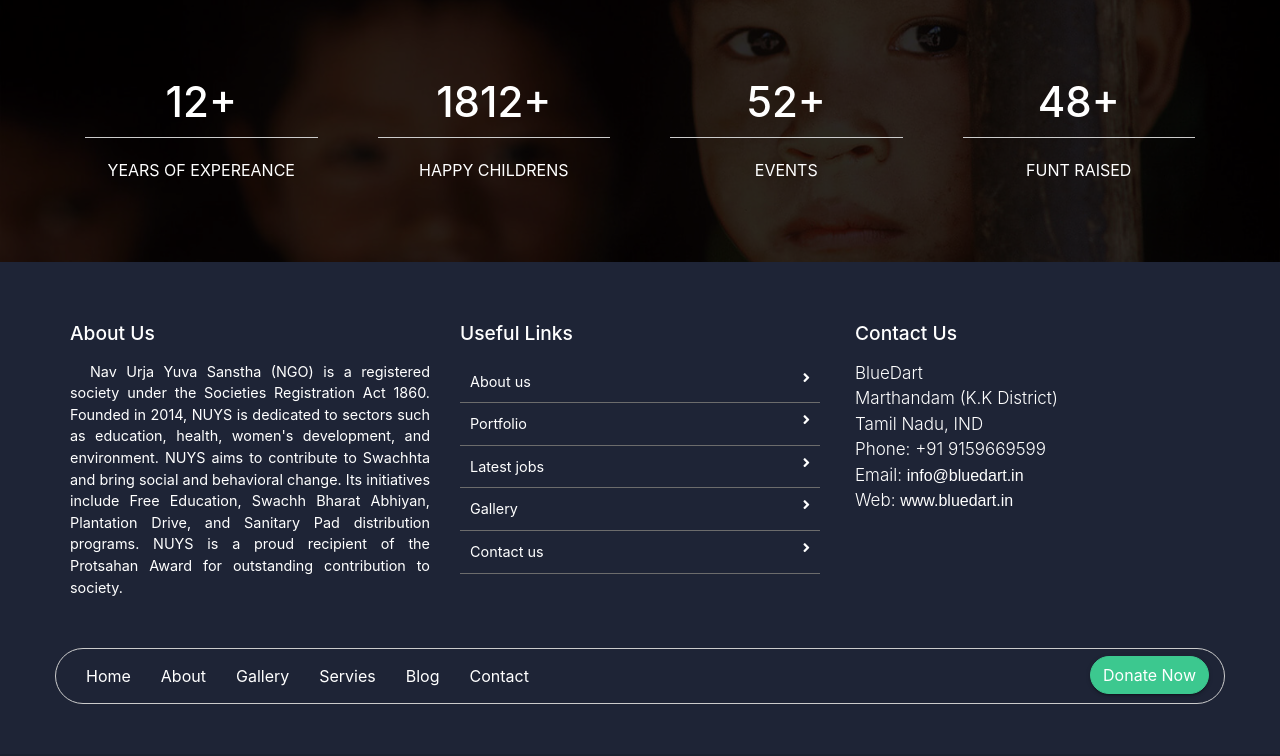
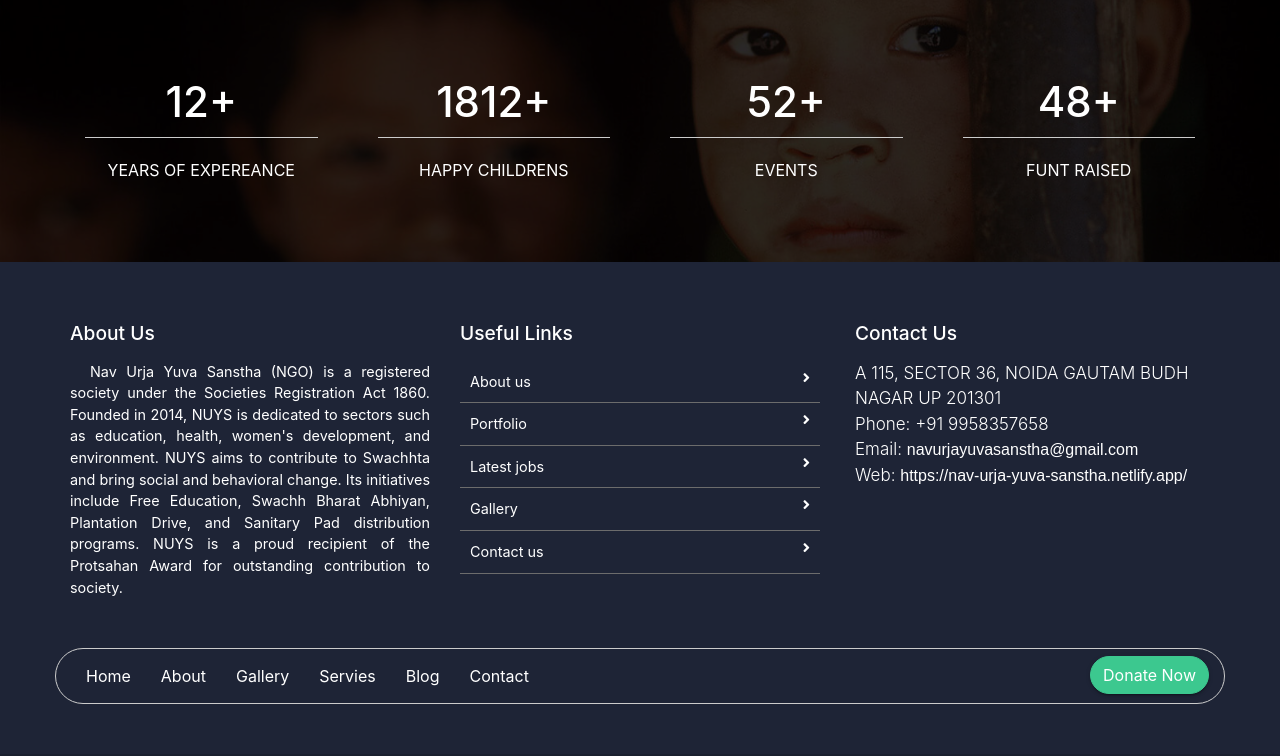
Before and after one commit to Harmionee/Ngo_Website, a plain HTML site: page index.html in a window 1280 px wide. Shown: the part 1831-2587 px from the top of the page. Drawn offline with Linux system fonts and the light colour scheme.

Commit message:
Update index.html

```diff
--- a/index.html
+++ b/index.html
@@ -450,12 +450,10 @@ But you can read the following facts in order to make sure of all pluses of our
                 <div class="col-md-4 col-sm-12 map-img">
                     <h2>Contact Us</h2>
                     <address class="md-margin-bottom-40">
-                        BlueDart <br>
-                        Marthandam (K.K District) <br>
-                        Tamil Nadu, IND <br>
-                        Phone: +91 9159669599 <br>
-                        Email: <a href="mailto:info@anybiz.com" class="">info@bluedart.in</a><br>
-                        Web: <a href="smart-eye.html" class="">www.bluedart.in</a>
+                        A 115, SECTOR 36, NOIDA GAUTAM BUDH NAGAR UP 201301 <br>
+                        Phone: +91 9958357658 <br>
+                        Email: <a href="navurjayuvasanstha@gmail.com" class="">	navurjayuvasanstha@gmail.com</a><br>
+                        Web: <a href="https://nav-urja-yuva-sanstha.netlify.app/" class="">https://nav-urja-yuva-sanstha.netlify.app/</a>
                     </address>
 
                 </div>
```
